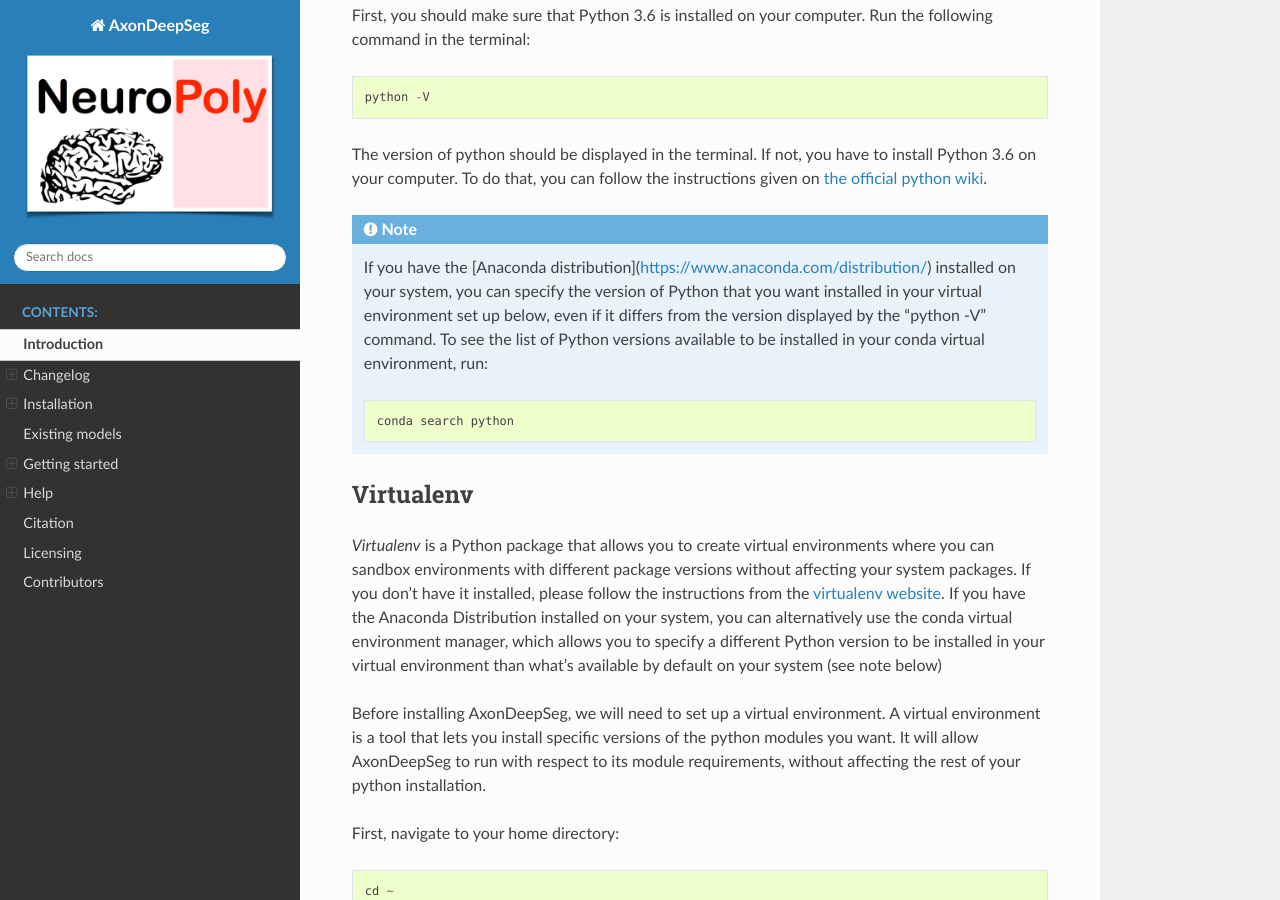
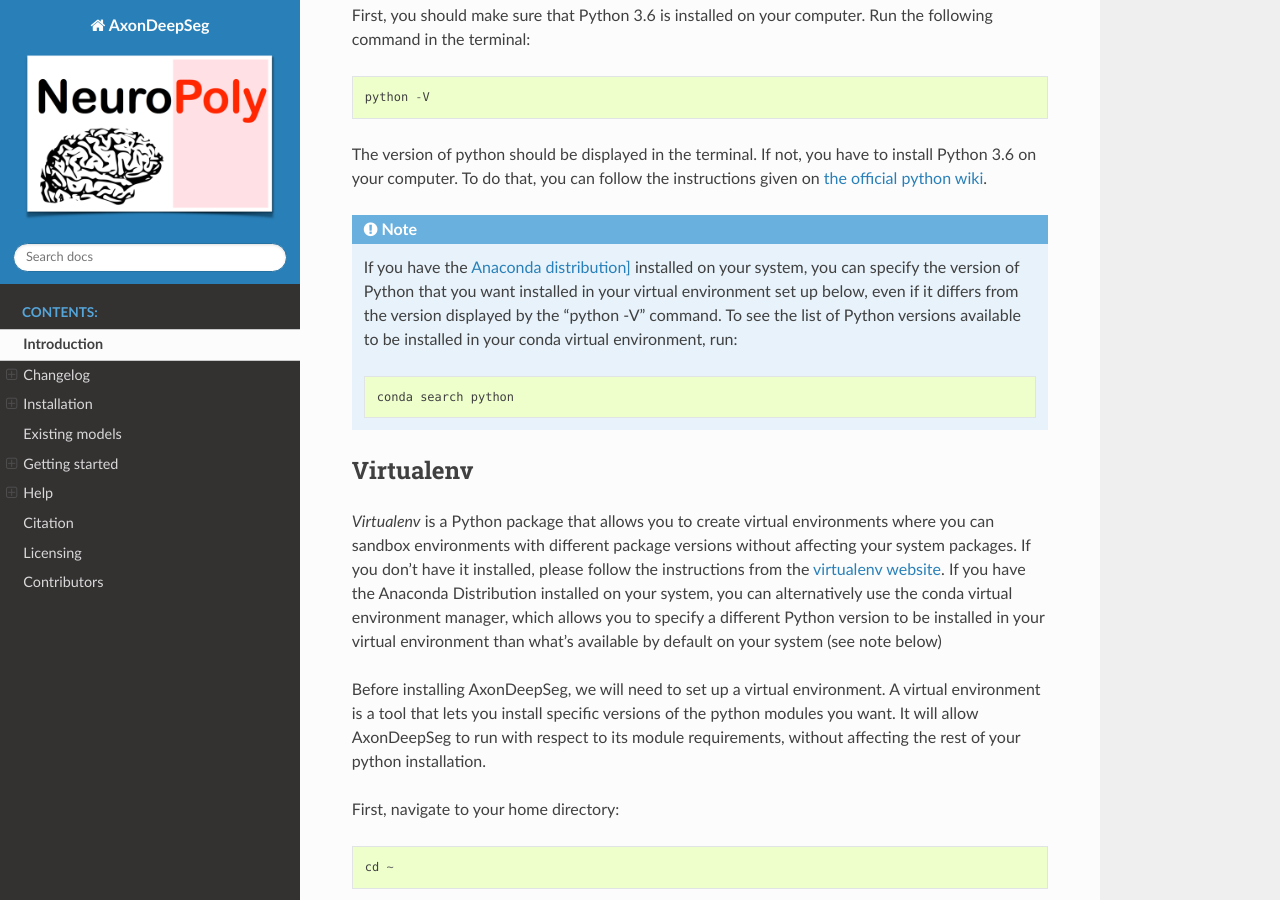
Before and after one commit to axondeepseg/axondeepseg, a Sphinx documentation site: the page built from docs/source/documentation.rst, in a window 1280 px wide and 900 px high, scrolled down 2115 px. Built offline with Sphinx 7.4.7 and the Read the Docs theme 2.0.0, drawn with Linux system fonts in a browser that asks for light colours.

Commit message:
[DOC] Fix link syntax

```diff
--- a/docs/source/documentation.rst
+++ b/docs/source/documentation.rst
@@ -93,7 +93,7 @@
 To do that, you can follow the instructions given on
 `the official python wiki <https://wiki.python.org/moin/BeginnersGuide/Download>`_.
 
-.. NOTE :: If you have the [Anaconda distribution](https://www.anaconda.com/distribution/) installed on your system, you can specify
+.. NOTE :: If you have the `Anaconda distribution] <https://www.anaconda.com/distribution/>`_ installed on your system, you can specify
            the version of Python that you want installed in your virtual environment set up below, even if it differs from the version
            displayed by the "python -V" command. To see the list of Python versions available to be installed in your conda virtual
            environment, run:
```
